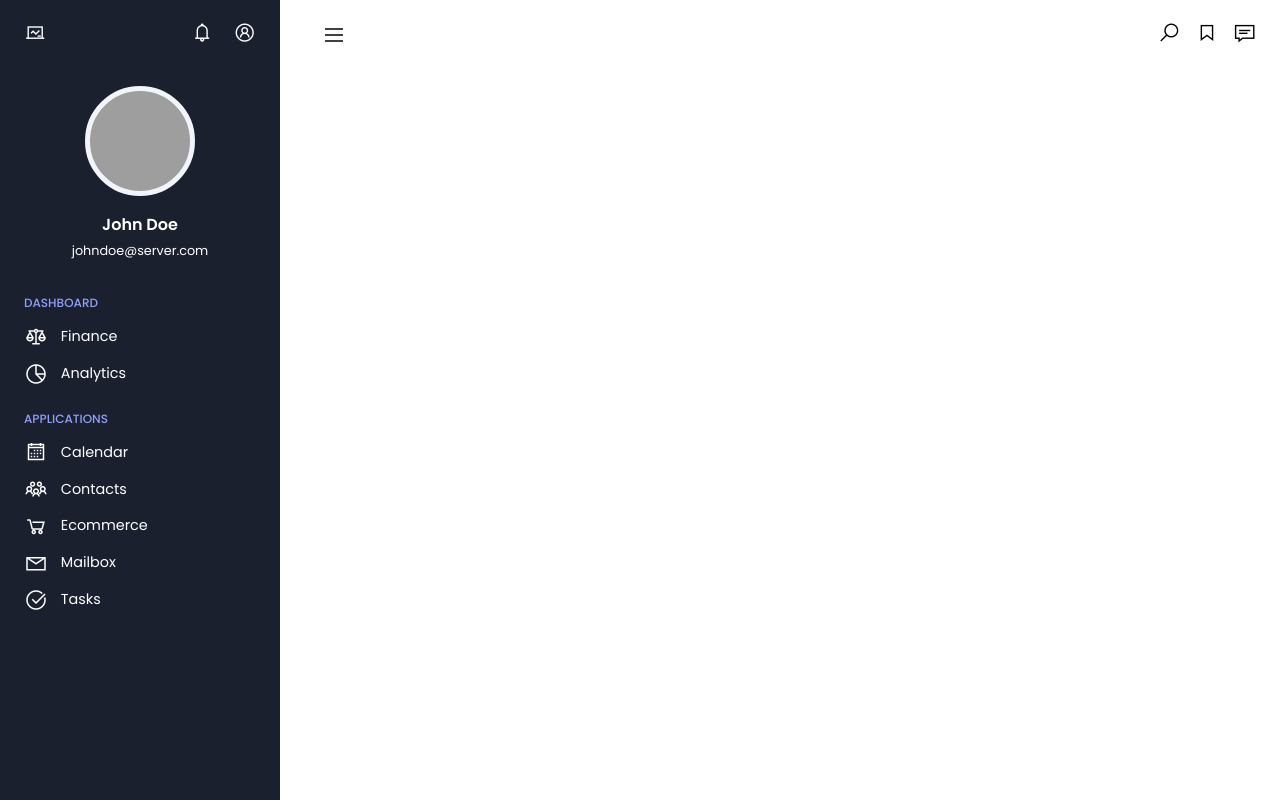
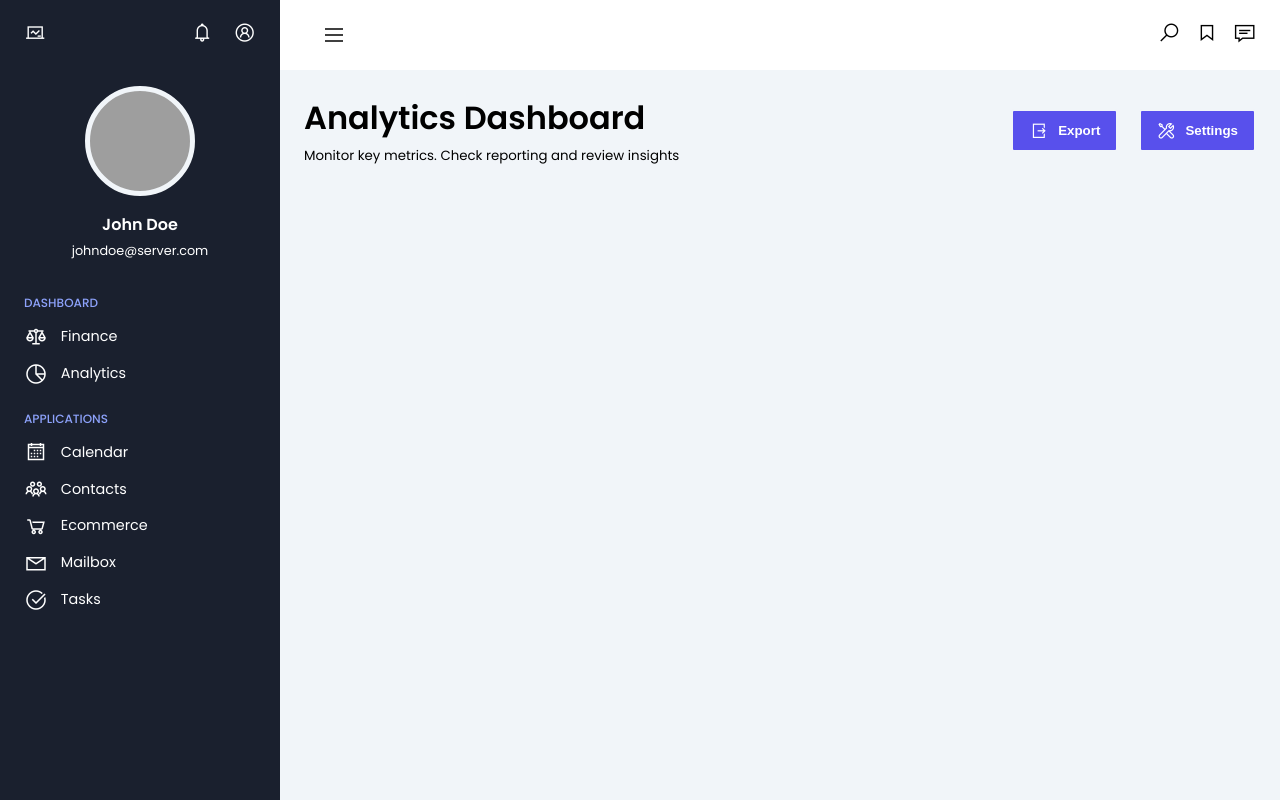
Before and after one commit to smarqueslopez/admin-dashboard, a website: page index.html in a window 1280 px wide. Drawn offline with nearby package versions, Linux system fonts and the light colour scheme; grey boxes are pictures that could not be loaded.

Commit message:
Adding main content

```diff
--- a/index.html
+++ b/index.html
@@ -73,6 +73,24 @@
           <span class="las la-sms"></span>
         </div>
       </header>
+      <main>
+        <div class="page-header">
+          <div class="header-title">
+            <h1>Analytics Dashboard</h1>
+            <small>Monitor key metrics. Check reporting and review insights</small>
+          </div>
+          <div class="header-actions">
+            <button>
+              <span class="las la-file-export"></span>
+              Export
+            </button>
+            <button>
+              <span class="las la-tools"></span>
+              Settings
+            </button>
+          </div>
+        </div>
+      </main>
     </div>
   </body>
 </html>
--- a/styles/scss/_main-content.scss
+++ b/styles/scss/_main-content.scss
@@ -31,4 +31,36 @@
       }
     }
   }
+
+  main {
+    padding: 1.5rem;
+    background: $color-light-grey;
+    min-height: calc(100vh - #{$header-height});
+
+    .page-header {
+      display: flex;
+      justify-content: space-between;
+      align-items: center;
+
+      .header-actions {
+        button {
+          padding: 0.6rem 1rem;
+          margin-left: 1rem;
+          display: inline-flex;
+          align-items: center;
+          outline: none;
+          color: $color-white;
+          background: $color-dark-purple;
+          border: 2px solid $color-light-grey;
+          border-radius: 3px;
+          font-weight: 600;
+
+          span {
+            font-size: 1.2rem;
+            margin-right: 0.6rem;
+          }
+        }
+      }
+    }
+  }
 }
```
Also changed, not shown: styles/index.css.
